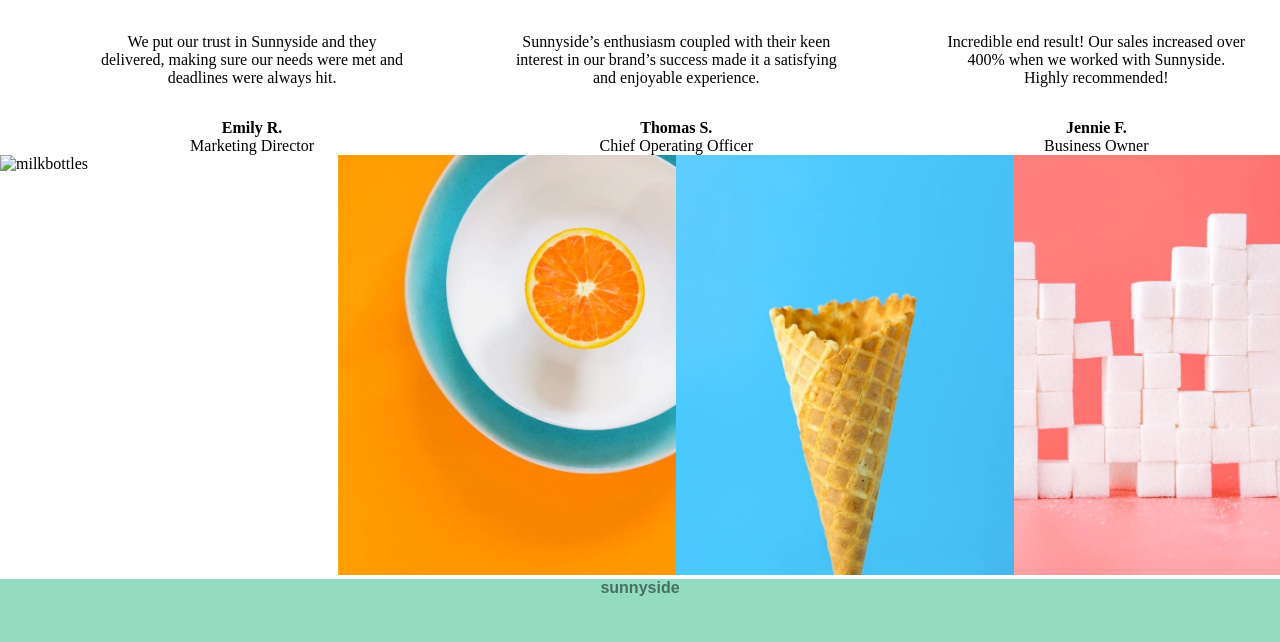
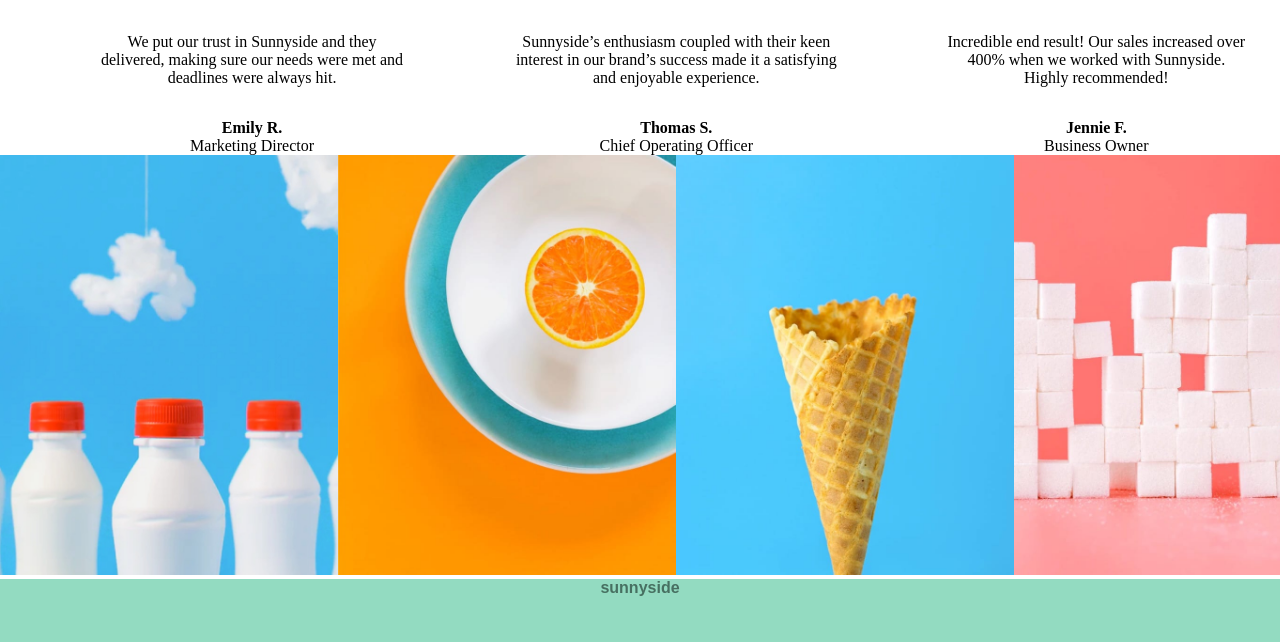
Before and after one commit to jillpandya2594/sunnyside-agency-landing-page, a plain HTML site: page index.html in a window 1280 px wide. Shown: the part 3022-3664 px from the top of the page. Drawn offline with Linux system fonts and the light colour scheme.

Commit message:
Update index.html

```diff
--- a/index.html
+++ b/index.html
@@ -166,7 +166,7 @@ We deliver artwork that underscores your brand message and captures potential cl
 
 <div class="image-gallery">
   <div>
- <img src="./images/image-gallery-milkbottles.jpg" alt="milkbottles" class="gallery-img">
+ <img src="./images/desktop/image-gallery-milkbottles.jpg" alt="milkbottles" class="gallery-img">
 </div>
 <div>
  <img src="./images/desktop/image-gallery-orange.jpg"
```
